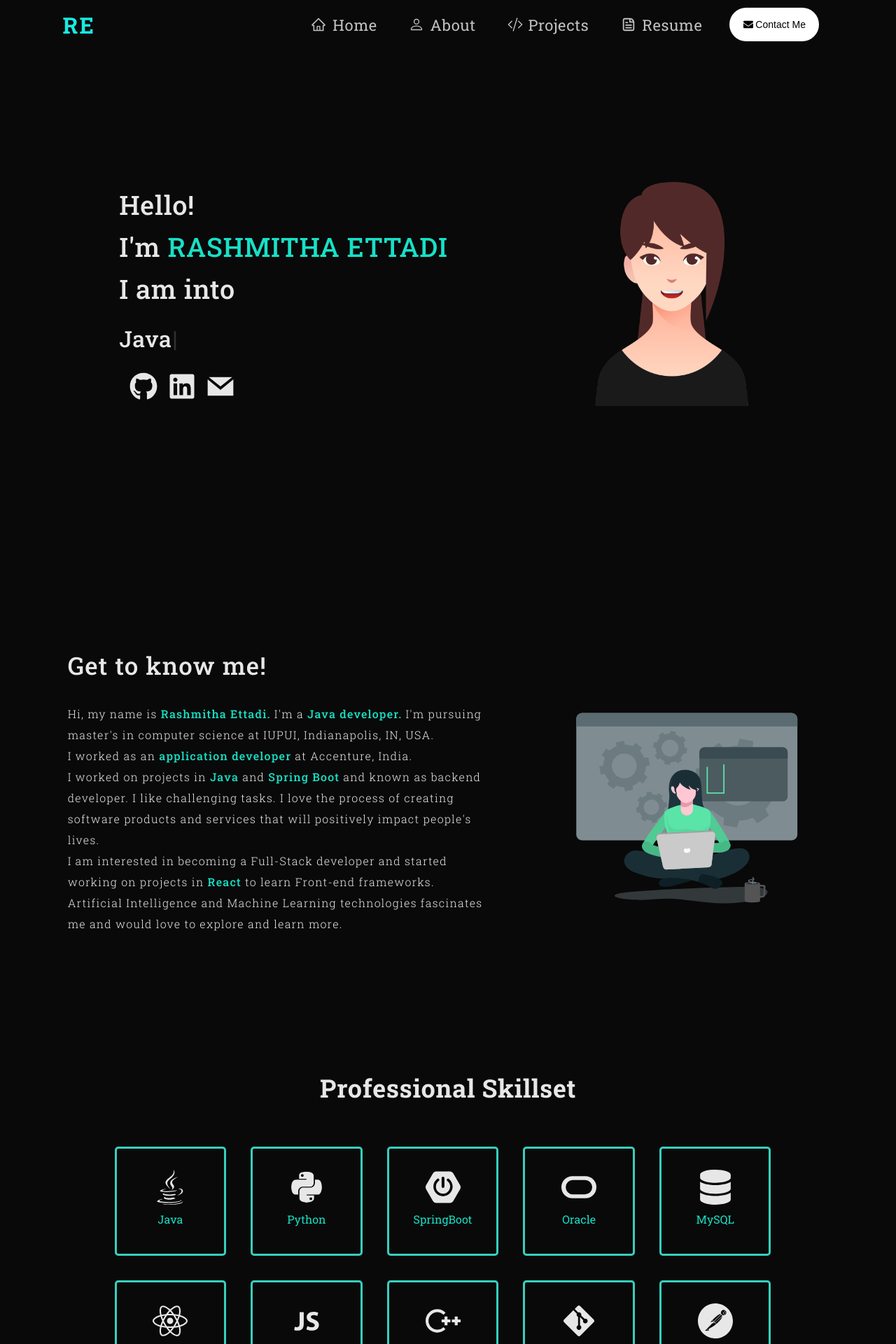
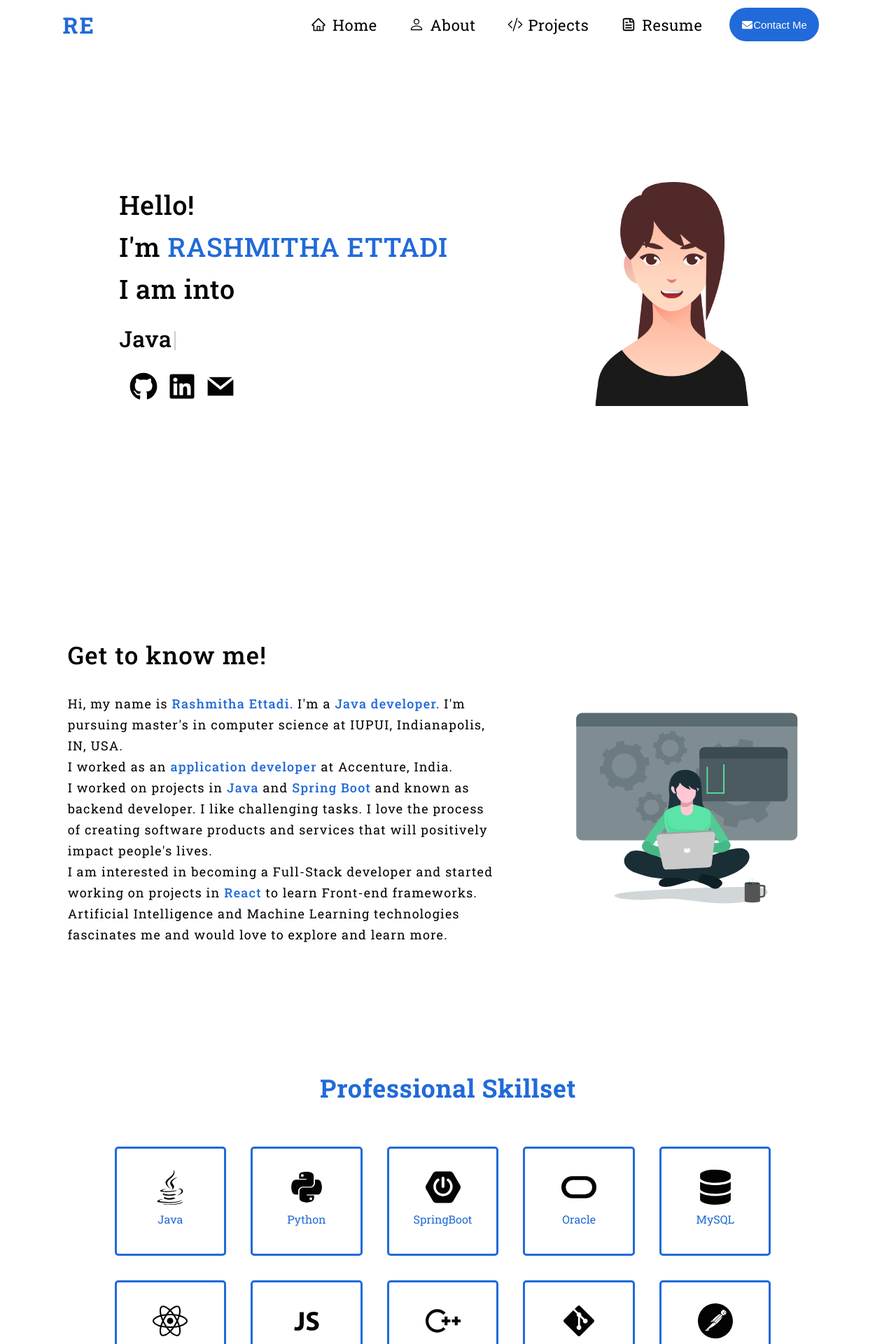
Before and after one commit to RashmithaEttadi/portfolioReact, a React (Create React App) app: page / in a window 1280 px wide. Shown: the top 1920 px of the page at 70% size. Built offline with nearby package versions, Linux system fonts and the light colour scheme.

Commit message:
Modified Website

```diff
--- a/src/App.js
+++ b/src/App.js
@@ -26,7 +26,7 @@ function App() {
       {Loading ? (
       <div className="loader">
         <RingLoader
-          color={'#18e0c6'}
+          color={'#216ad9'}
           loading={true}
           size={50}
           margin={2}
--- a/src/Components/About.js
+++ b/src/Components/About.js
@@ -19,9 +19,7 @@ const About = () => {
             I am interested in becoming a Full-Stack developer and started working on
             projects in <b>React</b> to learn Front-end frameworks.<br />
             Artificial Intelligence and Machine Learning technologies fascinates me and would love to explore and learn more.
-            {/* I am <b>open</b> to new collaborations or work where I can contribute and grow. Feel free to connect with me.<br/>
-            Apart from coding I love to do photography, you can check out some of my shots here <a href="https://www.instagram.com/devansh_sahni_/?hl=en" target='_blank'>Instagram.</a> */}
-          </p>
+            </p>
         </div>
 
         <div>
--- a/src/Components/Footer.js
+++ b/src/Components/Footer.js
@@ -10,8 +10,7 @@ const Footer = () => {
       <div className='footerLinks'>
         <a href="https://github.com/RashmithaEttadi" target='_blank' rel="noopener noreferrer"><FaGithub/></a>
         <a href="https://www.linkedin.com/in/rashmithaettadi/" target='_blank' rel="noopener noreferrer" ><FaLinkedin/></a>
-        <a href='mailTo:rashmitha09ettadi@gmail.com' target='_blank' rel="noopener noreferrer" ><GrMail/></a>
-        {/* <a href="https://leetcode.com/sahni1403/" target="_blank"><SiLeetcode/></a> */}
+        <a href='mailTo:rashmitha9ettadi@gmail.com' target='_blank' rel="noopener noreferrer" ><GrMail/></a>
       </div>
     </footer>
   )
--- a/src/Components/Socials.js
+++ b/src/Components/Socials.js
@@ -7,7 +7,7 @@ const Socials=()=>{
         <div className="mediaIcons">
                <a href="https://github.com/RashmithaEttadi" target='_blank' rel="noopener noreferrer"><FaGithub/></a>
                <a href="https://www.linkedin.com/in/rashmithaettadi/" target='_blank' rel="noopener noreferrer"><FaLinkedin/></a>
-               <a href='mailTo:rashmitha09ettadi@gmail.com' target='_blank' rel="noopener noreferrer"><GrMail/></a>
+               <a href='mailTo:rashmitha9ettadi@gmail.com' target='_blank' rel="noopener noreferrer"><GrMail/></a>
                </div>
     )
 }
--- a/src/index.css
+++ b/src/index.css
@@ -20,14 +20,14 @@
 
 body{
   font-family: 'Roboto Slab', sans-serif;
-  background-color: #090909;
-  color: #E7E7E7;
+  background-color: white;
+  color: #030303;
   min-height: 100vh;
 }
 
 b{
   font-weight: 500;
-  color: #18e0c6;
+  color: #216ad9;
 }
 
 /* Scrollbar */
@@ -90,7 +90,7 @@ b{
   font-size: 32px;
   letter-spacing: 2px;
   padding-left: 7%;
-  color: #19e9e2;
+  color:  #216ad9;;
   display: flex;
   align-items: center;
   text-align: center;
@@ -112,7 +112,7 @@ b{
 }
 
 .NavbarLinks a{
-  color: #c2c1c2;
+  color: #030303;
   display:flex;
   align-items: center;
   justify-content: space-between;
@@ -124,10 +124,10 @@ b{
 }
 
 .NavbarLinks a:hover{
-  color: #36cfbd;
+  color:  #216ad9;;
 }
 .NavbarLinks a::after{
-  background-color: #36cfbd;
+  background-color:  #216ad9;;
   content: "";
   position: absolute;
   height: 3px;
@@ -157,7 +157,7 @@ b{
     position: fixed;
     inset: 0 0 0 50%;
     gap: 50px;
-    background-color:#090909;
+    background-color:#E7E7E7;
     height: 100vh;
     padding-top: max(20%,120px);
     transform: translateX(100%);
@@ -178,7 +178,7 @@ b{
 
   .bar{
     display: block;
-    background-color: #E7E7E7;
+    background-color: #216ad9;
     border-radius: 50px;
     height: 2.5px;
     width: 30px;
@@ -205,11 +205,11 @@ b{
 
 .desktopMenuBtn{
   cursor: pointer;
-  background: white;
-  color: black;
+  background:  #216ad9;;
+  color: white;
   border: none;
   display: flex;
-  font-size: 14px;
+  font-size: 15px;
   align-items: center;
   justify-content: space-evenly;
   padding: 0 1rem;
@@ -276,14 +276,14 @@ b{
   max-width: 40rem;
   margin-bottom: 0.8rem;
   padding: 1rem 1.2rem;
-  color: white;
+  color: black;
   border: none;
   border-radius: 0.5rem;
-  background:rgb(40, 40, 40);
+  background:#E7E7E7;
 }
 .sendBtn{
   cursor:pointer;
-  background-color: #36cfbd;
+  background-color:  #216ad9;;
   color: #E7E7E7;
   margin: 0.5rem;
   padding: 0.75rem 3.5rem;
@@ -298,7 +298,7 @@ b{
 .sendBtn:hover{
   transition: all 0.5s;
   background-color: #E7E7E7;
-  color: #36cfbd;
+  color:  #216ad9;;
   /* #18e0c6#18e0c6 */
 }
 .msg::placeholder {
@@ -393,8 +393,8 @@ b{
 
 .AboutText{
   width: 50%;
-  font-weight: 300;
-  font-size: 16px;
+  font-weight: 400;
+  font-size: 18px;
   line-height: 30px;
   letter-spacing: 1.2px;
 }
@@ -404,7 +404,7 @@ b{
   padding-bottom: 40px;
 }
 .AboutText a{
-  color: #36cfbd;
+  color:  #216ad9;;
   text-decoration: underline;
   font-weight: bold;
 }
@@ -453,19 +453,19 @@ b{
   align-items: center;
   justify-content: center;
   margin: 10px 25px 25px 10px;
-  border: 3px solid #36cfbd;
+  border: 3px solid  #216ad9;;
   font-size: 50px;
   border-radius: 5px;
   transition: 0.5s;
 }
 .skillContent{
   font-size: 16px;
-  color: #18e0c6;
+  color:  #216ad9;;
   padding: 10px;
 }
 .SkillBox:hover{
   transform: scale(1.2);
-  box-shadow: 0 2px 8px 0  #36cfbd;
+  box-shadow: 0 2px 8px 0   #216ad9;;
 }
 
 .SkillsHeading{
@@ -473,6 +473,7 @@ b{
   margin: 50px 10px;
   font-size: 36px;
   letter-spacing: 0.6px;
+  color: #216ad9;
 }
 
 
@@ -519,20 +520,20 @@ b{
 
 .projectBox{
   width: 350px;
-  border: 3px solid  #36cfbd;
+  border: 3px solid   #216ad9;;
   border-radius: 5px;
   text-align: center;
   padding: 15px;
   letter-spacing: 0.5px;
   font-size: 16px;
-  font-weight: 300;
+  font-weight: 400;
   line-height: 22px;
   margin: 0px 25px 50px 25px;
   transition: 0.5s;
 }
 .projectBox:hover{
   transform: scale(1.05);
-  box-shadow: 0 4px 10px 0  #36cfbd;
+  box-shadow: 0 4px 10px 0  #216ad9;;
 }
 
 .projectPhoto{
@@ -549,7 +550,7 @@ b{
   width: 40%;
   margin: 25px 3% 0;
   border-radius: 5px;
-  background-color:  #36cfbd;
+  background-color:   #216ad9;;
   color: #E7E7E7;
   height: 30px;
   cursor:pointer;
@@ -560,6 +561,9 @@ b{
 
 /* Resume */
 
+#ResumePage{
+  background-color:rgb(179, 179, 179);
+}
 .ResumePage{
   padding-top: 50px;
   width: fit-content;
@@ -577,7 +581,7 @@ b{
   margin: 25px 0px;
   width: 200px;
   height: 40px;
-  background-color: #36cfbd;
+  background-color:  #216ad9;;
   color: #E7E7E7;
   text-decoration: none;
   border-radius: 5px;
@@ -588,7 +592,7 @@ b{
 .downloadCV:hover{
   transition: all 0.5s;
   background-color: #E7E7E7;
-  color: #36cfbd;
+  color:  #216ad9;
   /* #18e0c6#18e0c6 */
 }
 
@@ -614,7 +618,7 @@ footer{
 
 footer h4{
   margin: 0 25px;
-  font-weight: 300;
+  font-weight: 400;
 }
 
 .footerLinks{
```
Also changed, not shown: src/Components/Home.js (+0 -18 lines).
